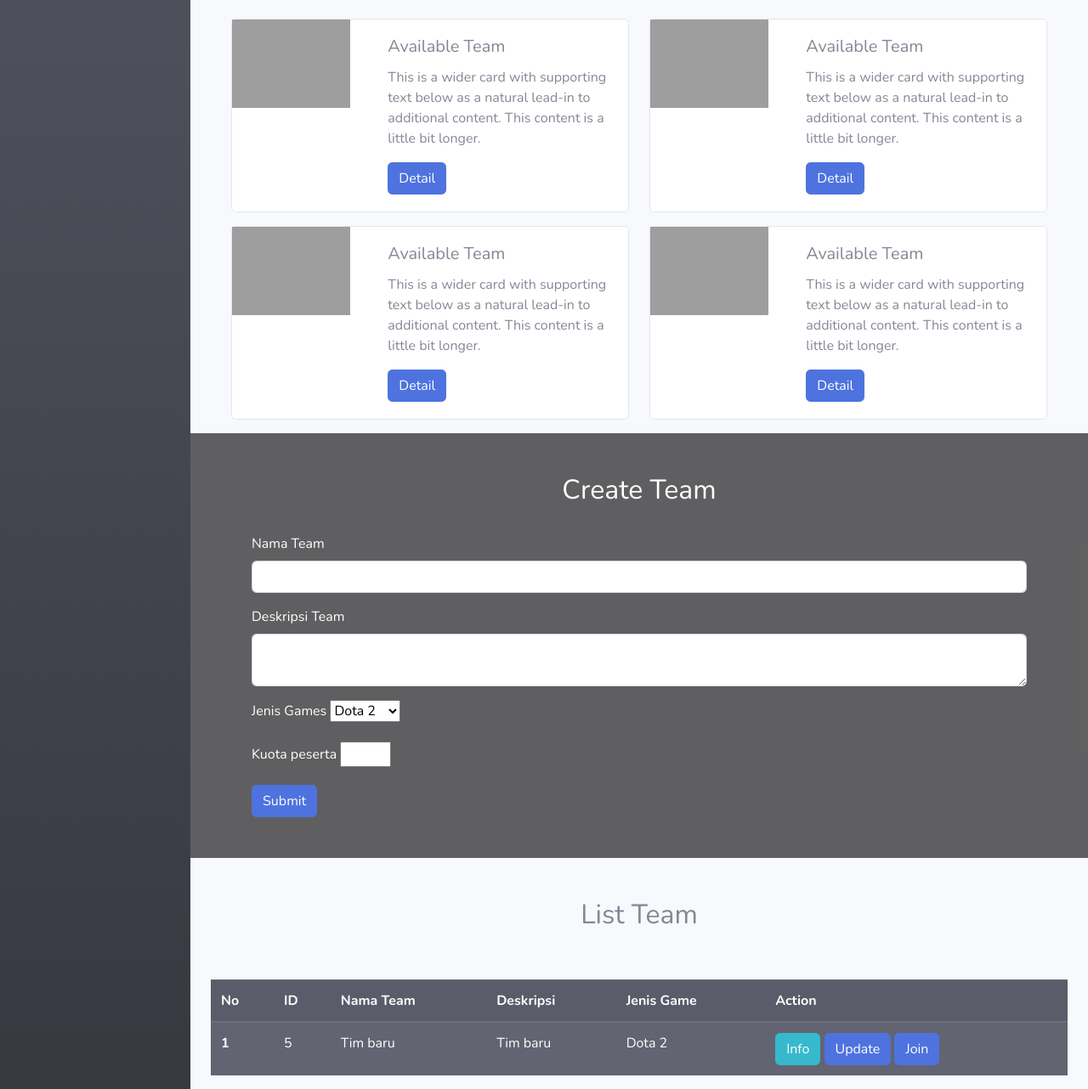
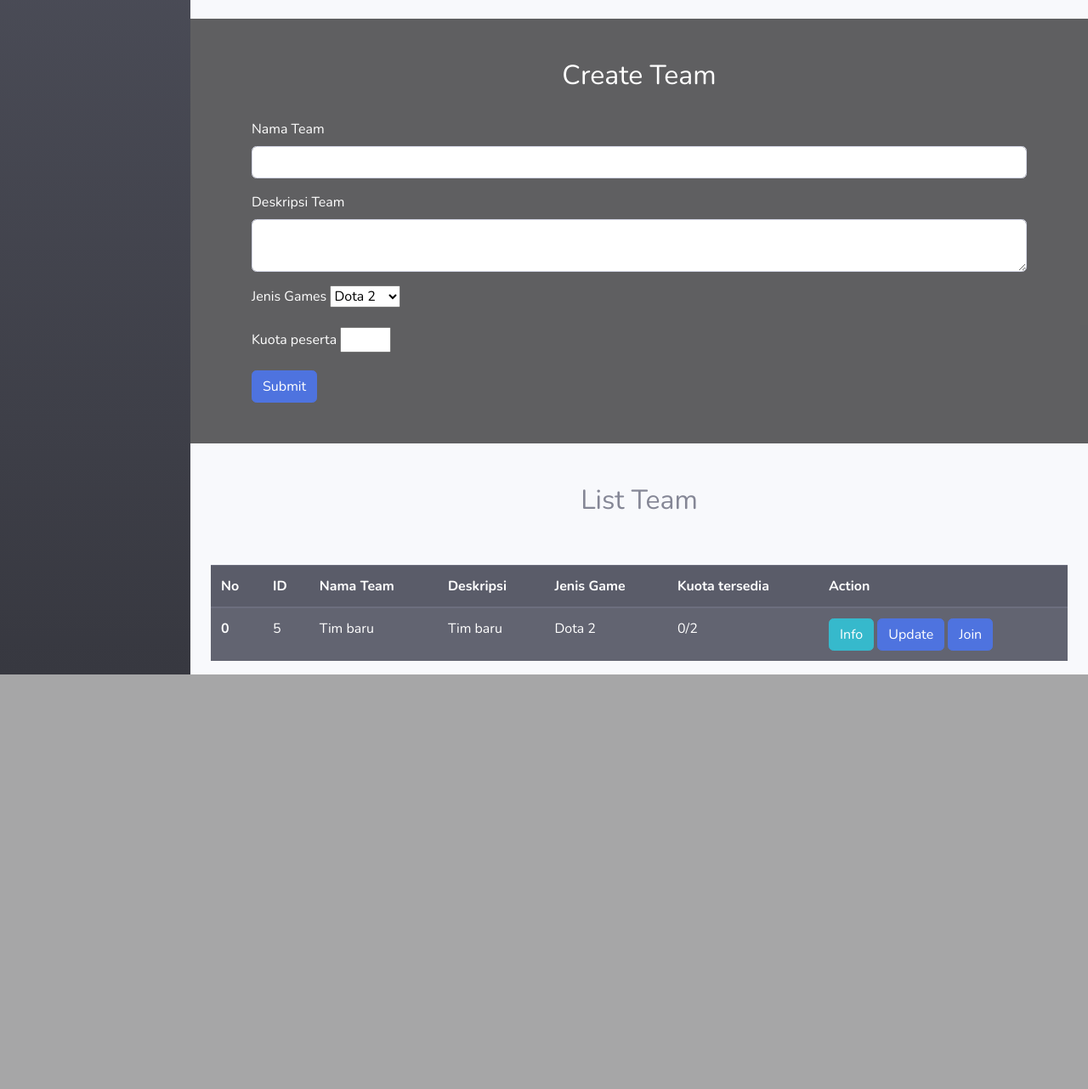
Before and after one commit to OrvalaAM/Proting3_6PM, a CodeIgniter app: page /esport-6pm/index.php/controller_team/index in a window 1280 px wide. Shown: the part 888-2170 px from the top of the page at 85% size. After the commit the page ends 1682 px from the top, so only its background shows below. Run offline with CodeIgniter, Linux system fonts and the light colour scheme; data comes from the database, SQL or seed files in the repository; some libraries are stand-ins or nearby versions; grey boxes are pictures that could not be loaded.

Commit message:
add feature see tournament joined by your team and see available quota for join team

```diff
--- a/application/controllers/controller_team.php
+++ b/application/controllers/controller_team.php
@@ -3,12 +3,19 @@ class Controller_team extends CI_Controller{
     public function __construct(){
         parent::__construct();
         $this ->load->model('Model_team', '', TRUE);
+        $this ->load->model('Model_tournament', '', TRUE);
         $this ->load->library('session');
         $this ->load->library('form_validation');
     }
 
     public function index(){
-        $data['team']=$this->Model_team->getAllTeam();
+        $data['team'] = $this->Model_team->getAllTeam();
+        $data['user_has_team'] = $this->Model_team->getAllUserHasTeam();
+        if ($this->session->userdata('id_team') != 0){
+            $data['your_team'] = $this->Model_team->getTeamById($this->session->userdata('id_team'));
+            $data['list_member'] = $this->Model_team->getListTeamMember($this->session->userdata('id_team'));
+            $data['participated_tournament'] = $this->Model_tournament->getParticipatedTournamentByIdTeam($this->session->userdata('id_team'));
+        }
         $this->load->view('templates/header');
 		$this->load->view('templates/sidebar');
 		$this->load->view('team',$data);
@@ -54,7 +61,7 @@ class Controller_team extends CI_Controller{
         $id_team = $this->uri->segment(3);
         $username = $this->uri->segment(4);
         $jumlah_pendaftar = $this->Model_team->countMember($id_team);
-        $kuota = $this->Model_team->getQuota($id_team);
+        $kuota = $this->Model_team->getTeamById($id_team);
         if($username == null){
             $this->session->set_flashdata('fail', 'Anda belum tergabung dengan tim manapun');
             redirect('controller_team');
--- a/application/controllers/controller_tournament.php
+++ b/application/controllers/controller_tournament.php
@@ -68,7 +68,7 @@ class controller_tournament extends CI_Controller{
         $idTeam = $this->uri->segment(4);
         $validasi = $this->Model_tournament->checkParticipant($idTournament, $idTeam);
         $jumlah_pendaftar = $this->Model_tournament->countParticipant($idTournament);
-        $kuota = $this->Model_tournament->getQuota($idTournament);
+        $kuota = $this->Model_tournament->getTournamentById($idTournament);
         if($idTeam == 0){
             $this->session->set_flashdata('fail', 'Anda belum tergabung dengan tim manapun');
             redirect('controller_tournament');
--- a/application/models/Model_tournament.php
+++ b/application/models/Model_tournament.php
@@ -52,10 +52,19 @@ class Model_tournament extends CI_Model
         return $data->num_rows();
     }
 
-    public function getQuota($id){
+    public function getTournamentById($id){
         $this->db->where('id_tour', $id);
         $data = $this->db->get('tb_tournament');
         return $data->row();
     }
 
+    public function getParticipatedTournamentByIdTeam($id){
+        $this->db->select('tb_tournament.nama');
+        $this->db->from('tb_partisipasi_tournament');
+        $this->db->join('tb_tournament', 'tb_partisipasi_tournament.id_tour = tb_tournament.id_tour');
+        $this->db->where('tb_partisipasi_tournament.id_team', $id);
+        $data = $this->db->get();
+        return $data->result_array();
+    }
+
 }
--- a/application/models/model_team.php
+++ b/application/models/model_team.php
@@ -26,10 +26,22 @@ class Model_team extends CI_Model{
         return $data->num_rows();
     }
 
-    public function getQuota($id){
+    public function getTeamById($id){
         $this->db->where('id_team', $id);
         $data = $this->db->get('tb_team');
         return $data->row();
     }
+
+    public function getListTeamMember($id){
+        $this->db->where('id_team', $id);
+        $data = $this->db->get('tb_user');
+        return $data->result_array();
+    }
+
+    public function getAllUserHasTeam(){
+        $this->db->where('id_team != ', 0);
+        $data = $this->db->get('tb_user');
+        return $data->result_array();
+    }
 }
 ?>
--- a/application/views/team.php
+++ b/application/views/team.php
@@ -64,91 +64,49 @@
 </div>
 
 <!-- End Carousel Section -->
-
-<!-- Active Team Section -->
-
-<section class="container-fluid mt-4">
+<?php if ($this->session->userdata('id_team') != 0){ ?>
     <div class="container">
-        <div class="row">
-            <div class="col">
-                <div class="card mb-3" style="">
-                    <div class="row g-0">
-                        <div class="col-md-4">
-                            <img src="https://pbs.twimg.com/profile_images/1562137648570851328/eg1BT8yn_400x400.jpg"
-                                class="img-fluid rounded-start" alt="...">
-                        </div>
-                        <div class="col-md-8">
-                            <div class="card-body">
-                                <h5 class="card-title">Available Team</h5>
-                                <p class="card-text">This is a wider card with supporting text below as a natural
-                                    lead-in to additional content. This content is a little bit longer.</p>
-                                <a href="" class="btn btn-primary">Detail</a>
-                            </div>
-                        </div>
-                    </div>
-                </div>
-            </div>
-            <div class="col">
-                <div class="card mb-3" style="">
-                    <div class="row g-0">
-                        <div class="col-md-4">
-                            <img src="https://pbs.twimg.com/profile_images/1562137648570851328/eg1BT8yn_400x400.jpg"
-                                class="img-fluid rounded-start" alt="...">
-                        </div>
-                        <div class="col-md-8">
-                            <div class="card-body">
-                                <h5 class="card-title">Available Team</h5>
-                                <p class="card-text">This is a wider card with supporting text below as a natural
-                                    lead-in to additional content. This content is a little bit longer.</p>
-                                <a href="" class="btn btn-primary">Detail</a>
-                            </div>
-                        </div>
-                    </div>
-                </div>
+        <div class="row text-center">
+            <div class="col py-5">
+                <h2>Informasi Team</h2>
             </div>
         </div>
-        <div class="row">
-            <div class="col">
-                <div class="card mb-3" style="">
-                    <div class="row g-0">
-                        <div class="col-md-4">
-                            <img src="https://pbs.twimg.com/profile_images/1562137648570851328/eg1BT8yn_400x400.jpg"
-                                class="img-fluid rounded-start" alt="...">
-                        </div>
-                        <div class="col-md-8">
-                            <div class="card-body">
-                                <h5 class="card-title">Available Team</h5>
-                                <p class="card-text">This is a wider card with supporting text below as a natural
-                                    lead-in to additional content. This content is a little bit longer.</p>
-                                <a href="" class="btn btn-primary">Detail</a>
-                            </div>
-                        </div>
-                    </div>
-                </div>
-            </div>
-            <div class="col">
-                <div class="card mb-3" style="">
-                    <div class="row g-0">
-                        <div class="col-md-4">
-                            <img src="https://pbs.twimg.com/profile_images/1562137648570851328/eg1BT8yn_400x400.jpg"
-                                class="img-fluid rounded-start" alt="...">
-                        </div>
-                        <div class="col-md-8">
-                            <div class="card-body">
-                                <h5 class="card-title">Available Team</h5>
-                                <p class="card-text">This is a wider card with supporting text below as a natural
-                                    lead-in to additional content. This content is a little bit longer.</p>
-                                <a href="" class="btn btn-primary">Detail</a>
-                            </div>
-                        </div>
-                    </div>
-                </div>
-            </div>
-        </div>
+        <p><?php echo $user_has_team[0]['id_team'] ?></p>
+        <p>Nama Team : <?php echo $your_team->nama?></p>
+        <p>Deskripsi : <?php echo $your_team->deskripsi?></p>
+        <p>Anggota : </p>
+        <?php
+        foreach($list_member as $member){
+        ?>
+            <li>
+            <?php
+            echo $member['username'];
+            ?>
+            </li>
+        <?php
+        }
+        ?>
+
+        <br>
+        <p>Turnamen yang sedang diikuti: </p>
+        <?php
+        foreach($participated_tournament as $partisipasi){
+        ?>
+            <li>
+            <?php
+            echo $partisipasi['nama'];
+            ?>
+            </li>
+        <?php
+        }
+        ?>
     </div>
-</section>
+    <?php
+    }
 
-<!-- End Active Team Section -->
+?>
+<br>
+
 
 <!-- Create Team Section -->
 <section class="container-fluid" style="background-color: rgba(8, 8, 8, 0.636);">
@@ -198,12 +156,19 @@
                 <th scope="col">Nama Team</th>
                 <th scope="col">Deskripsi</th>
                 <th scope="col">Jenis Game</th>
+                <th scope="col">Kuota tersedia</th>
                 <th scope="col">Action</th>
             </tr>
         </thead>
         <?php
                 $i = 1;
                 foreach ($team as $data):
+                    $joinedMember = 0;
+                    for($i = 0; $i < sizeof($user_has_team); $i++){
+                        if($user_has_team[$i]['id_team'] == $data['id_team']){
+                            $joinedMember++;
+                        }
+                    }
             ?>
             <tbody>
                 <tr>
@@ -212,6 +177,7 @@
                     <td><?php echo $data['nama'] ?></td>
                     <td><?php echo $data['deskripsi'] ?></td>
                     <td><?php echo $data['jenis_game'] ?></td>
+                    <td><?php echo $joinedMember.'/'.$data['member'] ?></td>
                     <td>
                     <a class="btn btn-info" href=""
                         onclick="passInfoData('<?=$data['nama']?>', '<?=$data['deskripsi']?>', '<?=$data['jenis_game']?>', '<?=$data['member']?>')"data-bs-toggle="modal" data-bs-target="#infoModal">Info</a>
```
